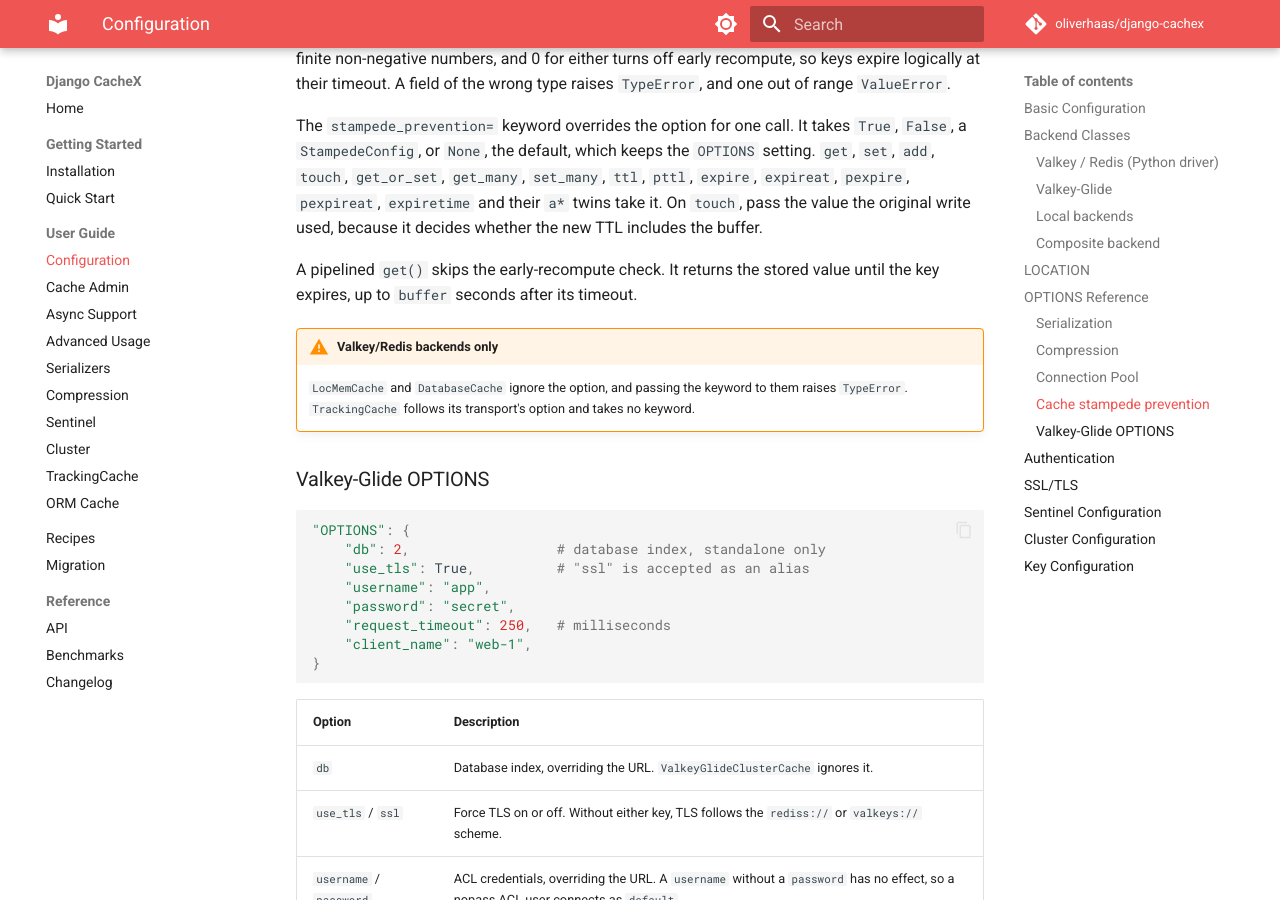
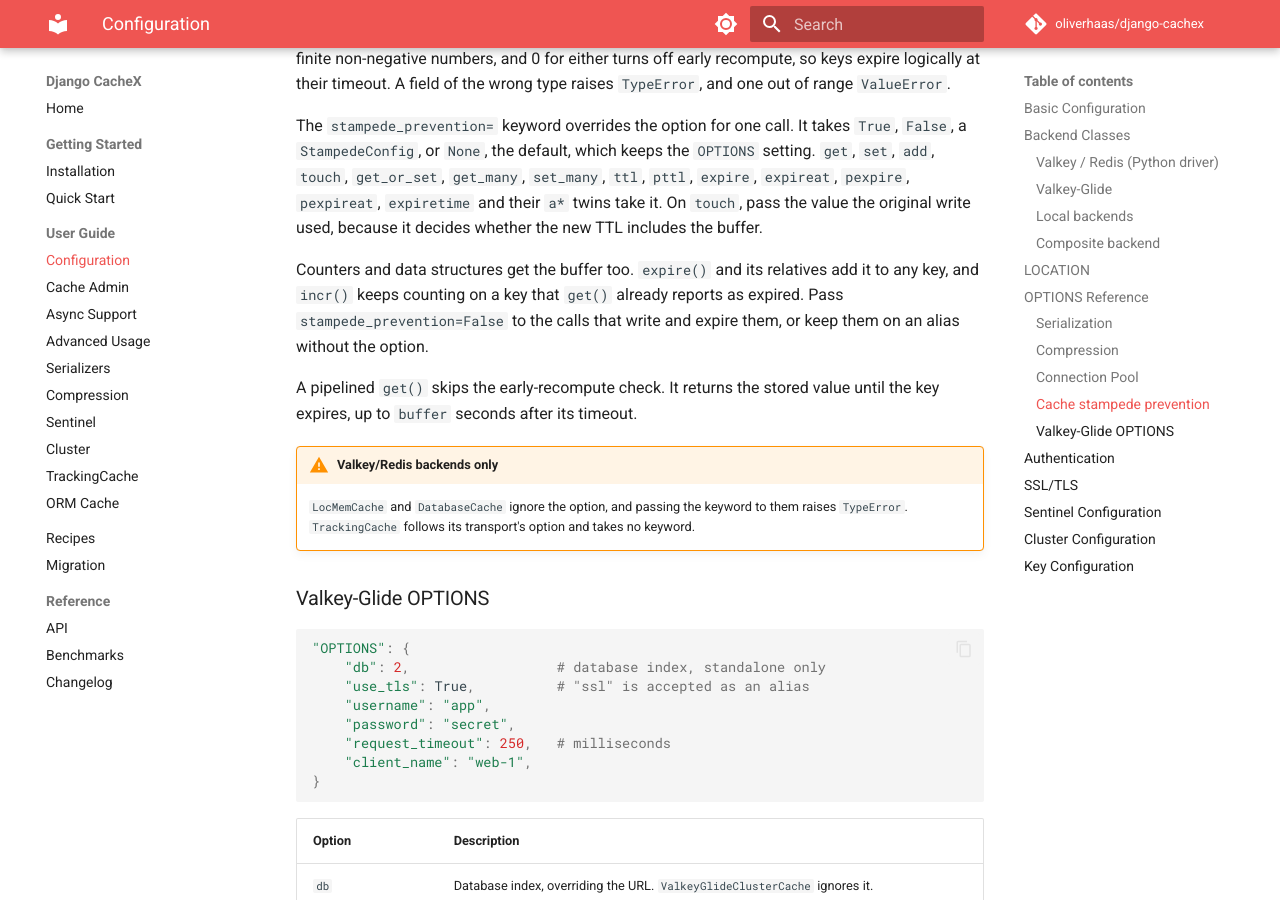
Before and after one commit to oliverhaas/django-cachex, an MkDocs documentation site: the page built from docs/user-guide/configuration.md, in a window 1280 px wide and 900 px high, scrolled down 7452 px. Built offline with MkDocs 1.6.1 and Material for MkDocs 9.7.7, drawn with Linux system fonts in a browser that asks for light colours; comment, search, counter and statistics services are not loaded; the version menu is left out.

Commit message:
docs(cache): say that stampede prevention also buffers counters
With stampede prevention on, expire() and its relatives add the buffer
to every key type, and incr() goes on counting a key that get() already
reports as expired. The stampede section now says so and how to keep the
buffer off counters and data structures.

```diff
--- a/docs/user-guide/configuration.md
+++ b/docs/user-guide/configuration.md
@@ -328,6 +328,11 @@ The `stampede_prevention=` keyword overrides the option for one call. It takes
 original write used, because it decides whether the new TTL includes the
 buffer.
 
+Counters and data structures get the buffer too. `expire()` and its relatives
+add it to any key, and `incr()` keeps counting on a key that `get()` already
+reports as expired. Pass `stampede_prevention=False` to the calls that write
+and expire them, or keep them on an alias without the option.
+
 A pipelined `get()` skips the early-recompute check. It returns the stored
 value until the key expires, up to `buffer` seconds after its timeout.
 
```
Also changed, not shown: docs/reference/changelog.md (+1 -0 lines).
